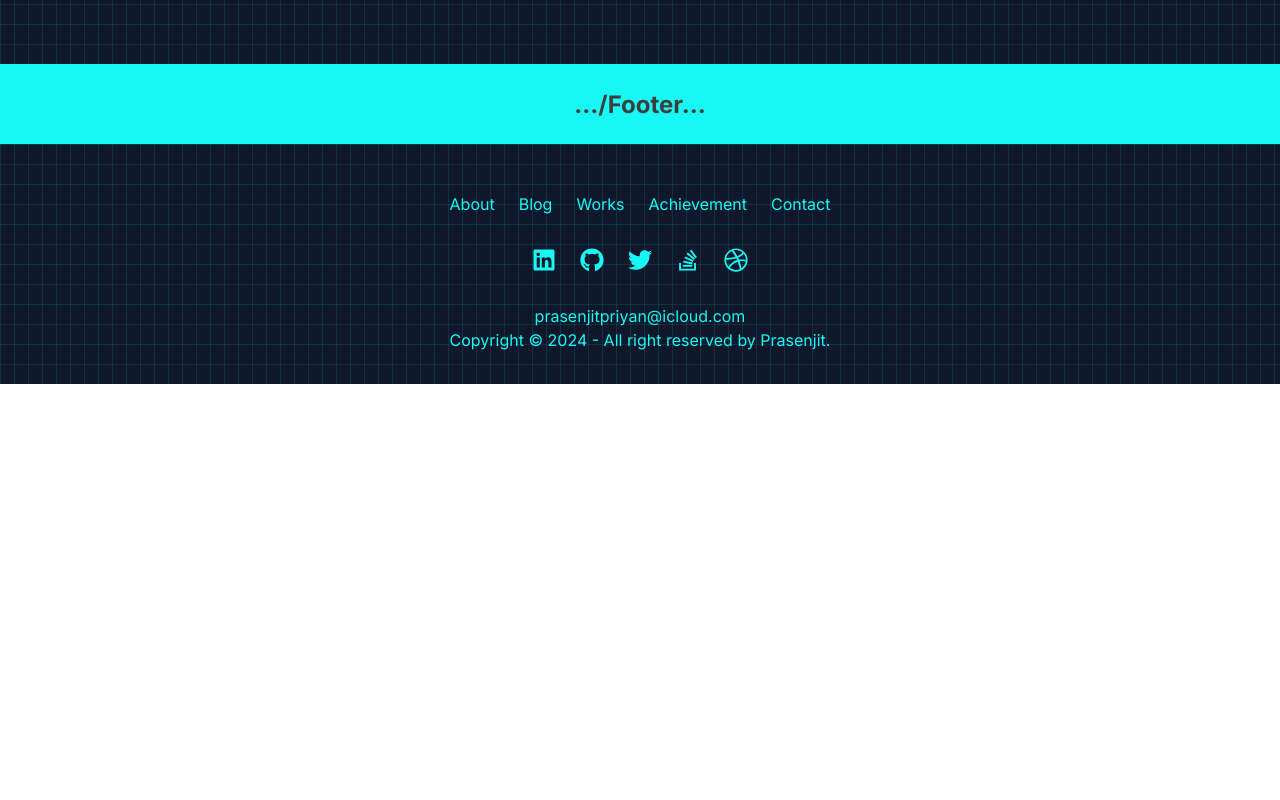
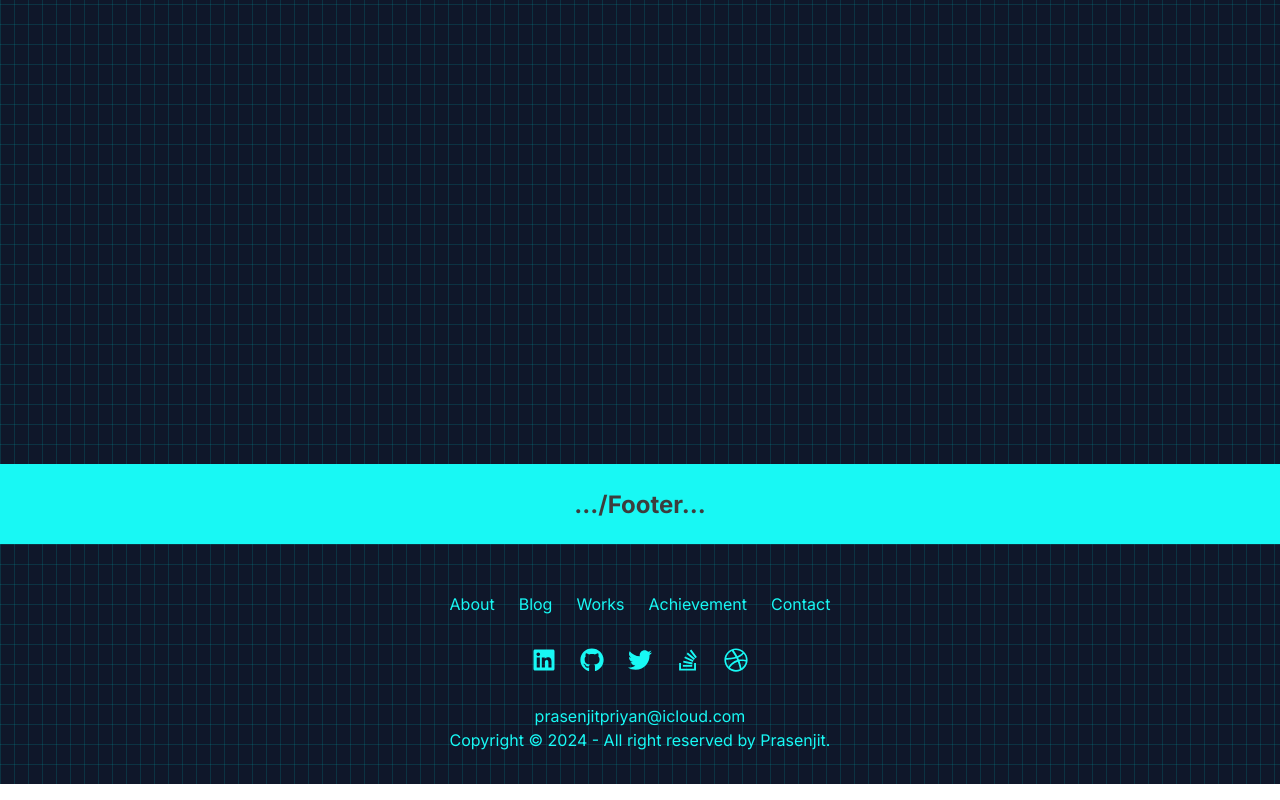
Before and after one commit to prasenjitpriyan/my-portfolio, a Next.js app: page / in a window 1280 px wide. Shown: the part 1216-2016 px from the top of the page. Before the commit the page ends 1616 px from the top, so only its background shows below. Built offline with nearby package versions, Linux system fonts and the light colour scheme.

Commit message:
Cursor pointer added

```diff
--- a/src/app/page.tsx
+++ b/src/app/page.tsx
@@ -1,15 +1,22 @@
+"use client";
+
 import React from "react";
 import Hero from "@/components/Hero";
 import Text from "@/components/Text";
 import Advantage from "@/components/Advantage";
+import gsap from "gsap";
+import { useGSAP } from "@gsap/react";
 
 const Home: React.FC = () => {
+  useGSAP(() => {});
+
   return (
-    <main className="min-h-screen overflow-x-hidden">
+    <main className="min-h-[100svh] overflow-x-hidden">
       <Hero />
       <Text title="My Advantage" />
       <Advantage />
       <Text title="Footer" />
+      <div className="h-[30svh] w-screen bg-transparent absolute z-10"></div>
     </main>
   );
 };
--- a/src/components/Advantage.tsx
+++ b/src/components/Advantage.tsx
@@ -2,7 +2,7 @@ import React from "react";
 
 const Advantage: React.FC = () => {
   return (
-    <div className="h-[50svh] w-screen bg-slate-900 bg-[linear-gradient(to_right,#00adb52e_1px,transparent_1px),linear-gradient(to_bottom,#00adb52e_1px,transparent_1px)] bg-[size:14px_20px]"></div>
+    <div className="h-[100svh] w-screen bg-slate-900 bg-[linear-gradient(to_right,#00adb52e_1px,transparent_1px),linear-gradient(to_bottom,#00adb52e_1px,transparent_1px)] bg-[size:14px_20px]"></div>
   );
 };
 
--- a/src/components/Footer.tsx
+++ b/src/components/Footer.tsx
@@ -10,7 +10,9 @@ const Footer: React.FC = () => {
   const currentYear = new Date().getFullYear();
 
   return (
-    <footer className="h-[30svh] w-screen bg-slate-900 bg-[linear-gradient(to_right,#00adb52e_1px,transparent_1px),linear-gradient(to_bottom,#00adb52e_1px,transparent_1px)] bg-[size:14px_20px]">
+    <React.Fragment>
+      <footer className="h-[30svh] w-screen bg-slate-900 bg-[linear-gradient(to_right,#00adb52e_1px,transparent_1px),linear-gradient(to_bottom,#00adb52e_1px,transparent_1px)] bg-[size:14px_20px] relative">
+        <div className="bg-transparent h-full w-full absolute z-10">
           <div className="max-w-screen-xl px-4 py-12 mx-auto space-y-8 overflow-hidden sm:px-6 lg:px-8">
             <nav className="flex flex-wrap justify-center -mx-3 -my-2">
               <div className="px-3 py-2">
@@ -102,7 +104,9 @@ const Footer: React.FC = () => {
               Copyright © {currentYear} - All right reserved by Prasenjit.
             </p>
           </div>
+        </div>
       </footer>
+    </React.Fragment>
   );
 };
 
--- a/src/components/Hero.tsx
+++ b/src/components/Hero.tsx
@@ -30,6 +30,18 @@ const Hero: React.FC = () => {
         delay: 0.5,
         scale: 1,
       });
+      gsap.set(".ball", { xPercent: -50, yPercent: -50 });
+      let targets = gsap.utils.toArray(".ball");
+      window.addEventListener("mousemove", (e) => {
+        gsap.to(targets, {
+          duration: 0.5,
+          x: e.clientX,
+          y: e.clientY,
+          ease: "power1.out",
+          overwrite: "auto",
+          stagger: 0.02,
+        });
+      });
     },
     { scope: heading }
   );
@@ -40,6 +52,11 @@ const Hero: React.FC = () => {
       ref={heading}
     >
       <div className="absolute bottom-0 left-0 right-0 top-0 bg-[linear-gradient(to_right,#00adb52e_1px,transparent_1px),linear-gradient(to_bottom,#00adb52e_1px,transparent_1px)] bg-[size:14px_20px]"></div>
+      <div className="ball bg-second-500 w-4 h-4 fixed top-0 left-0 rounded-full"></div>
+      <div className="ball bg-second-500 w-4 h-4 fixed top-0 left-0 rounded-full"></div>
+      <div className="ball bg-second-500 w-4 h-4 fixed top-0 left-0 rounded-full"></div>
+      <div className="ball bg-second-500 w-4 h-4 fixed top-0 left-0 rounded-full"></div>
+      <div className="ball bg-second-500 w-4 h-4 fixed top-0 left-0 rounded-full"></div>
       <div className="flex flex-col justify-center items-center max-w-4xl leading-relaxed lg:leading-snug text-center mx-auto text-first-900 @apply absolute -translate-x-2/4 -translate-y-2/4 whitespace-nowrap left-2/4 top-2/4 gap-2">
         <div className="h-20">
           <h1 className="text-2xl md:text-4xl xl:text-5xl font-semibold from-second-400 via-second-500 to-second-400 bg-gradient-to-r bg-clip-text text-transparent">
--- a/src/components/Text.tsx
+++ b/src/components/Text.tsx
@@ -7,9 +7,11 @@ type TextProps = {
 const Text: React.FC<TextProps> = ({ title }) => {
   return (
     <div className="relative h-[10svh] w-[100svw] text-first-900 bg-second-400">
-      <h1 className="font-bold text-2xl flex flex-col justify-center items-center max-w-4xl leading-relaxed lg:leading-snug text-center mx-auto text-first-900 @apply absolute -translate-x-2/4 -translate-y-2/4 whitespace-nowrap left-2/4 top-2/4 gap-2">
-        .../{title}...
-      </h1>
+      <div className="bg-transparent h-full w-full absolute z-10">
+        <h1 className="font-bold text-2xl flex flex-col justify-center items-center max-w-4xl leading-relaxed lg:leading-snug text-center mx-auto text-first-900 @apply absolute -translate-x-2/4 -translate-y-2/4 whitespace-nowrap left-2/4 top-2/4 gap-2">
+          .../{title}...
+        </h1>
+      </div>
     </div>
   );
 };
```
Lines whose indentation alone changed are shown as unchanged.
